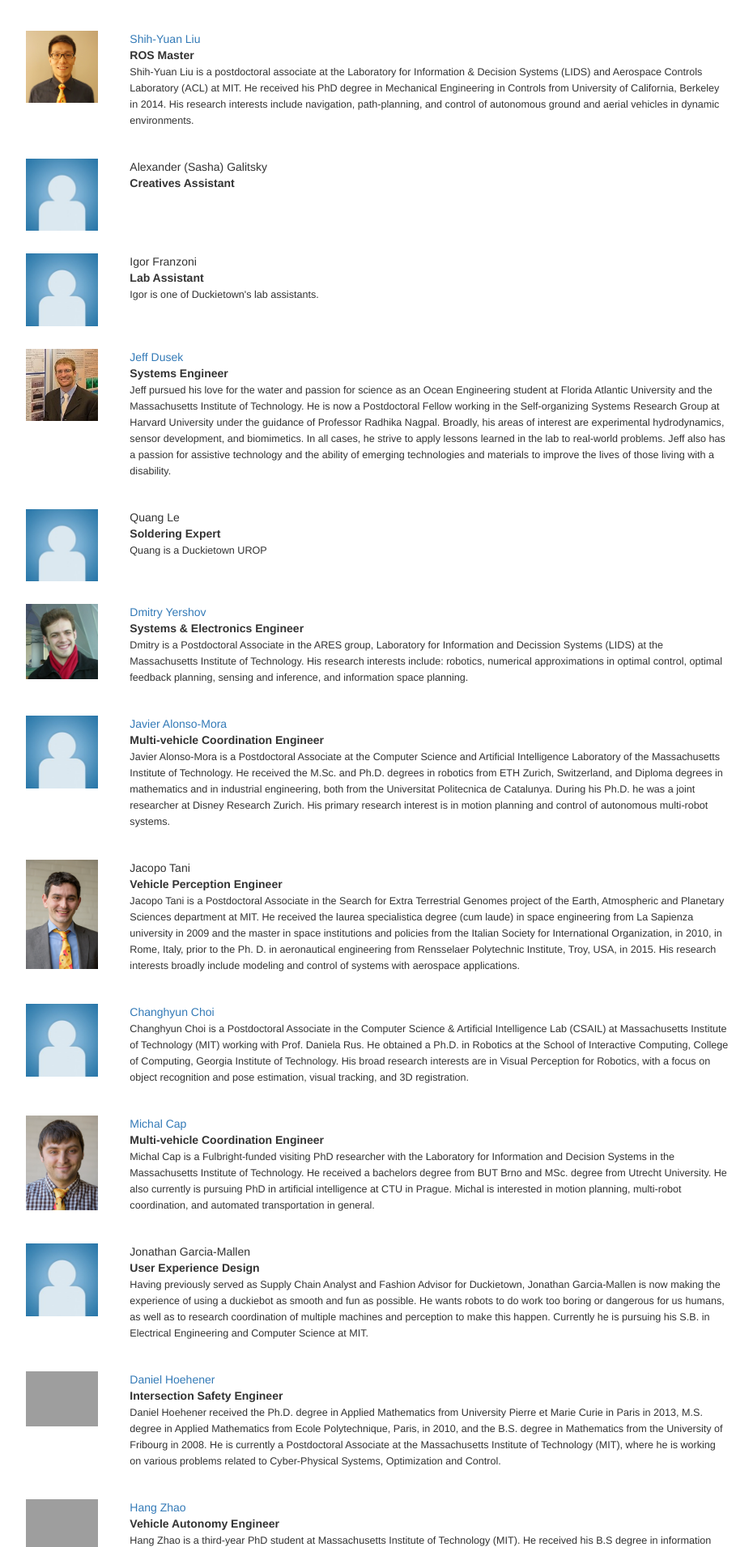
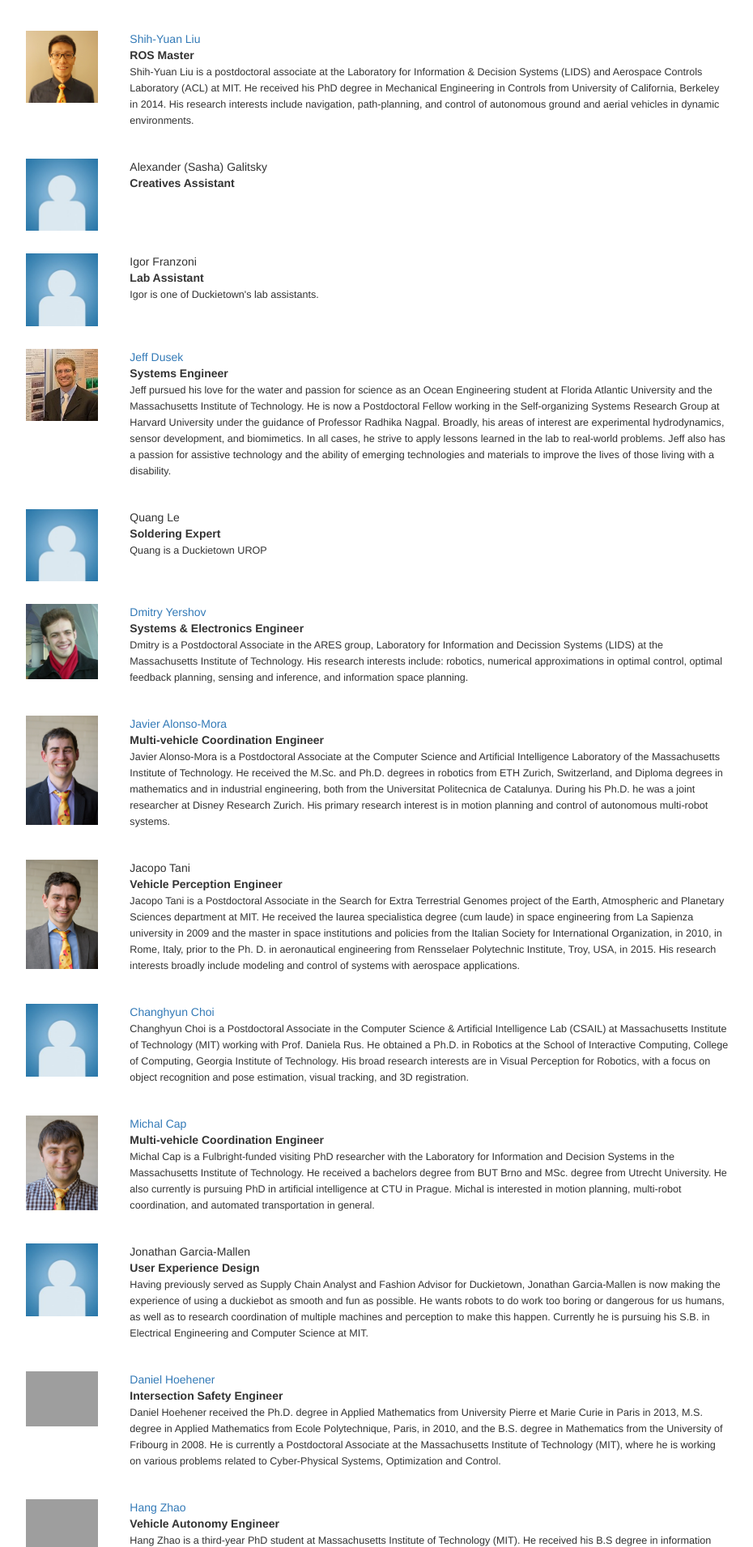
Before and after one commit to duckietown/duckietown.mit.edu, a Jekyll site: the page built from 06_staff.md, in a window 1280 px wide. Shown: the part 3244-5155 px from the top of the page at 81% size, without its empty margins (246-1176 px from the left). Built offline with Jekyll 4.4.1, drawn with Linux system fonts in a browser that asks for light colours; nearby versions of some CDN libraries.

Commit message:
regenerated

```diff
--- a/06_staff.md
+++ b/06_staff.md
@@ -195,7 +195,7 @@ interests include navigation, path-planning, and control of autonomous ground an
 
 
 
-<tr><td class='photo'><img class="person" src="http://duckietown.mit.edu/media/staff/MISSING.jpg"/></td></td><td><span class="name"><a href="http://people.csail.mit.edu/jalonsom/">Javier Alonso-Mora</a></span><br/><span class="position">Multi-vehicle Coordination Engineer</span><p><span class="bio">Javier Alonso-Mora is a Postdoctoral Associate at the
+<tr><td class='photo'><img class="person" src="http://duckietown.mit.edu/media/staff/alonso-mora.jpg"/></td></td><td><span class="name"><a href="http://people.csail.mit.edu/jalonsom/">Javier Alonso-Mora</a></span><br/><span class="position">Multi-vehicle Coordination Engineer</span><p><span class="bio">Javier Alonso-Mora is a Postdoctoral Associate at the
 Computer Science and Artificial Intelligence Laboratory of the Massachusetts Institute of Technology.
 He received the M.Sc. and Ph.D. degrees in robotics from ETH Zurich, Switzerland,
 and Diploma degrees in mathematics and in industrial engineering, both from the Universitat Politecnica de Catalunya.
```
